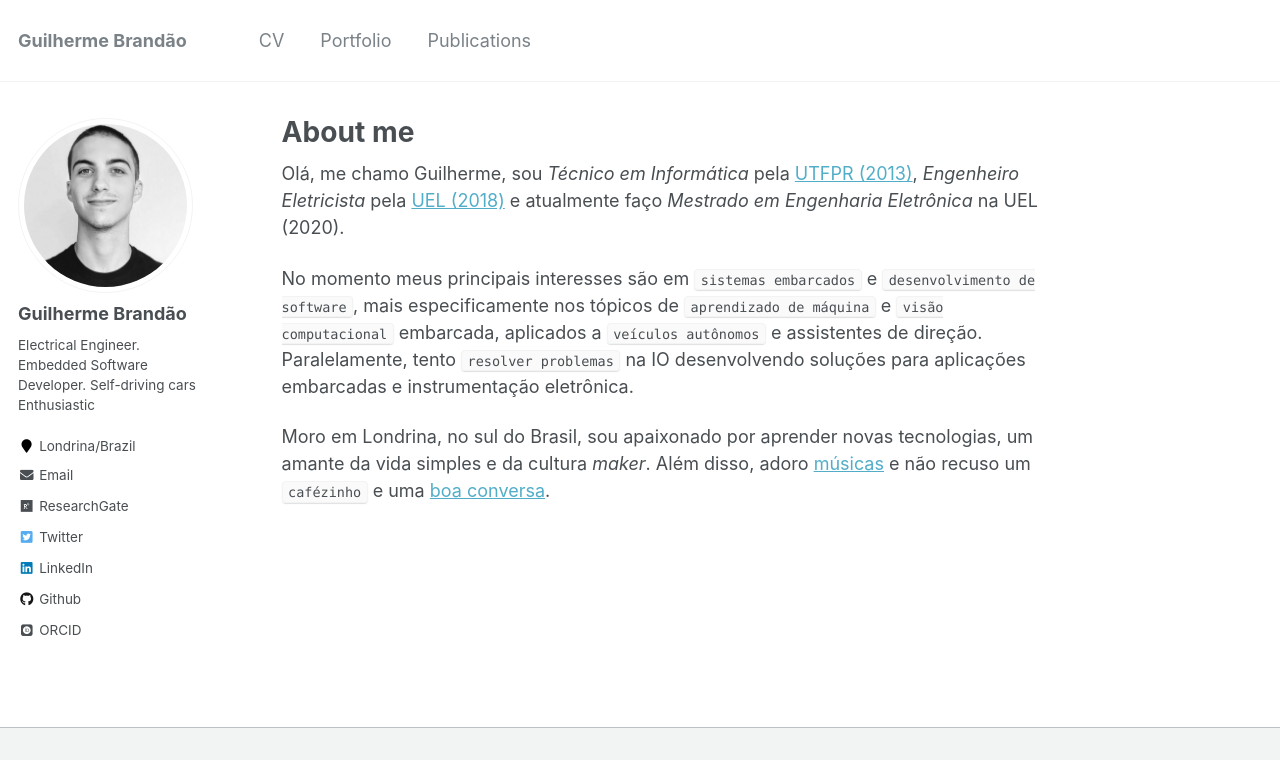
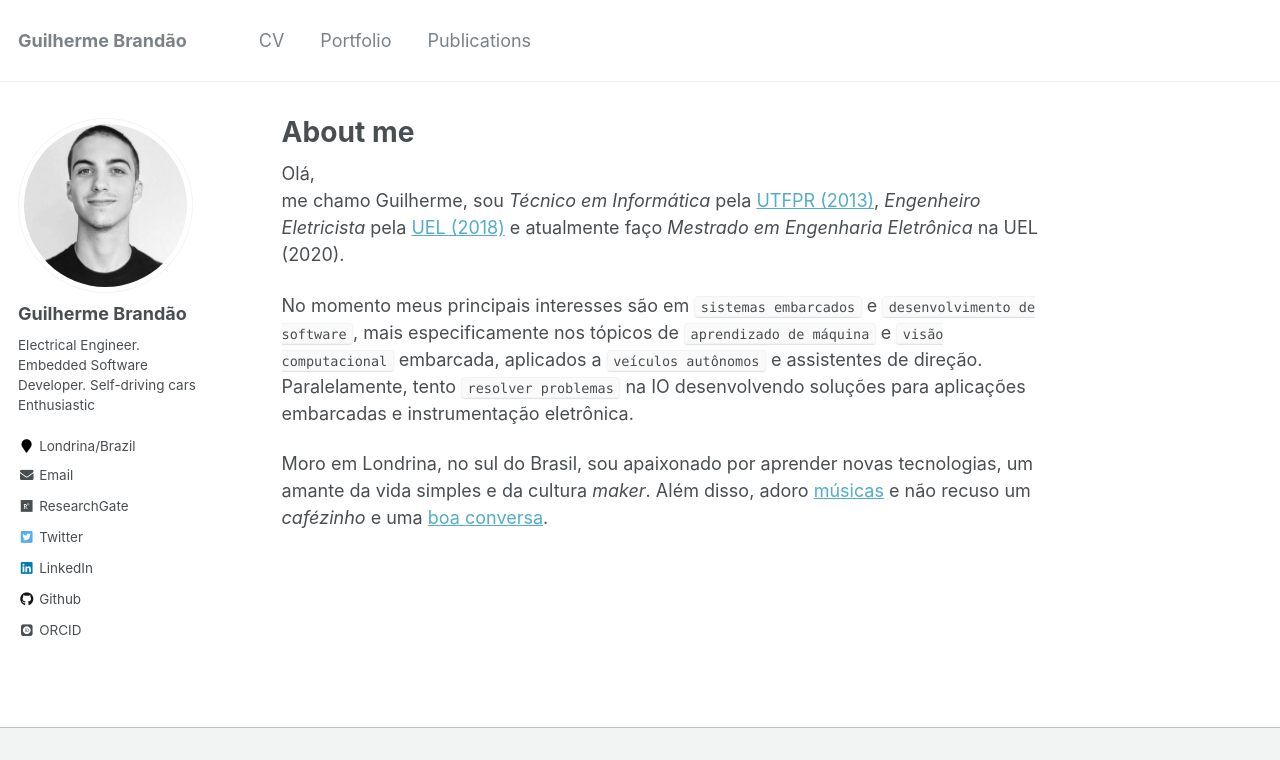
Before and after one commit to brandaogbs/brandaogbs.github.io, a Jekyll site: the page built from _pages/about.md, in a window 1280 px wide, cut to the strip 0-760 px from the top of the page. Built offline with Jekyll 4.4.1, drawn with Linux system fonts in a browser that asks for light colours; some web fonts are replaced.

```diff
--- a/_pages/about.md
+++ b/_pages/about.md
@@ -16,7 +16,7 @@ me chamo Guilherme, sou *Técnico em Informática* pela [UTFPR (2013)](http://po
 No momento meus principais interesses são em `sistemas embarcados` e `desenvolvimento de software`, mais especificamente nos tópicos de `aprendizado de máquina` e `visão computacional` embarcada, aplicados a `veículos autônomos` e assistentes de direção. Paralelamente, tento `resolver problemas` na IO desenvolvendo soluções para aplicações embarcadas e instrumentação eletrônica.
 
 
-Moro em Londrina, no sul do Brasil, sou apaixonado por aprender novas tecnologias, um amante da vida simples e da cultura *maker*. Além disso, adoro [músicas](https://open.spotify.com/user/brandaogbs?si=YgXA46t-R36nsn60217roQ) e não recuso um `cafézinho` e uma [boa conversa](https://www.instagram.com/brandaogbs1/).
+Moro em Londrina, no sul do Brasil, sou apaixonado por aprender novas tecnologias, um amante da vida simples e da cultura *maker*. Além disso, adoro [músicas](https://open.spotify.com/user/brandaogbs?si=YgXA46t-R36nsn60217roQ) e não recuso um *cafézinho* e uma [boa conversa](https://www.instagram.com/brandaogbs1/).
 
 <!--
   > Hello, my name is Guilherme, i'm Computer Technician from [UTFPR (2013)](http://portal.utfpr.edu.br/), *B.S. Electrical Enginner* at [UEL (2018)](http://portal.uel.br/home/) and now i'm getting the *M.S. Electronic Enginner* at UEL (2020).
```
